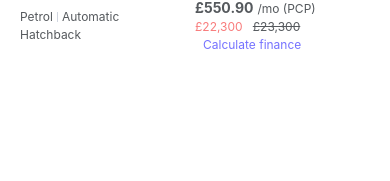
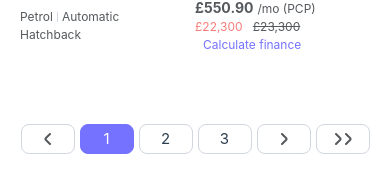
Before and after one commit to Sambuxc/delux, a Vue app: page / in a window 390 px wide. Shown: the part 1445-1626 px from the top of the page. Before the commit the page ends 1539 px from the top, so only its background shows below. Built offline with nearby package versions, Linux system fonts and the light colour scheme; a web font is replaced by a local one.

Commit message:
- Listings Pagination Component styled for mobile - Return to top link

```diff
--- a/src/assets/base.scss
+++ b/src/assets/base.scss
@@ -88,3 +88,9 @@ p {
   font-weight: 400;
   color: $text-black;
 }
+
+a {
+  text-decoration: none;
+  color: black;
+  transition: 0.4s;
+}
--- a/src/assets/main.scss
+++ b/src/assets/main.scss
@@ -5,18 +5,3 @@
 #app {
   font-weight: normal;
 }
-
-a {
-  text-decoration: none;
-  color: black;
-  transition: 0.4s;
-}
-
-@media (hover: hover) {
-  a:hover {
-    /* background-color: 0.8; */
-  }
-}
-
-@media (min-width: 1024px) {
-}
--- a/src/assets/sass/mixins.scss
+++ b/src/assets/sass/mixins.scss
@@ -2,3 +2,13 @@
   display: flex;
   align-items: center;
 }
+
+@mixin btn-primary {
+  @include flex-base;
+  justify-content: center;
+  padding: 8px;
+  border-radius: 8px;
+  border: 1px solid $framework-borders;
+  background: none;
+  text-align: center;
+}
--- a/src/components/Listings.vue
+++ b/src/components/Listings.vue
@@ -1,6 +1,7 @@
 <script setup>
 import ListingTile from "./ListingTile.vue";
 import ListingTileAd from "./ListingTileAd.vue";
+import Pagination from "./Pagination.vue";
 </script>
 
 <template>
@@ -13,6 +14,7 @@ import ListingTileAd from "./ListingTileAd.vue";
     <ListingTile name="2019 (19) Renault Zoe" desc="i R135 Rapid Charge ZE50" spec="325 miles,EV,Automatic,Hatchback" monthly_price="550.90" total_price="23,300" discount_price="22,300" imgUrl="renault.jpeg" />
     <ListingTile name="2020 (20) Peugeot 208" desc="1.2 PureTech 100 GT-Line" spec="Petrol,Automatic,Hatchback" monthly_price="550.90" total_price="23,300" discount_price="22,300" imgUrl="peugeot.jpeg" />
   </section>
+  <Pagination />
 </template>
 
 <style lang="scss">
--- /dev/null
+++ b/src/components/Pagination.vue
@@ -0,0 +1,50 @@
+<script setup>
+import IconLeft from "./icons/IconLeft.vue"
+import IconRight from "./icons/IconRight.vue"
+</script>
+<template>
+    <div class="pagination">
+      <ul>
+        <li>
+          <IconLeft />
+        </li>
+        <li class="active">1</li>
+        <li>2</li>
+        <li>3</li>
+        <li>
+          <IconRight />
+        </li>
+        <li>
+          <IconRight />
+          <IconRight />
+        </li>
+      </ul>
+    </div>
+</template>
+
+<style lang="scss">
+.pagination {
+  padding: 30px 13px;
+
+  ul {
+    @include flex-base;
+    justify-content: center;
+    gap: 5px;
+    padding: 0;
+    width: 100%;
+    list-style: none;
+
+    li {
+      @include btn-primary;
+      width: 54px;
+      height: 30px;
+
+    }
+    li.active {
+      color: $text-white;
+      border-color: $brand-primary;
+      background: $brand-primary;
+    }
+  }
+}
+</style>
--- /dev/null
+++ b/src/components/icons/IconLeft.vue
@@ -0,0 +1,15 @@
+<template>
+  <svg
+    xmlns="http://www.w3.org/2000/svg"
+    width="10"
+    height="12"
+    viewBox="0 0 10 12"
+    fill="none">
+    <path
+      d="M7 11.0001L2.7071 6.70716C2.31658 6.31664 2.31658 5.68347 2.70711 5.29295L7 1.00011"
+      stroke="#55595D"
+      stroke-width="2"
+      stroke-linecap="round"
+      stroke-linejoin="round" />
+  </svg>
+</template>
--- /dev/null
+++ b/src/components/icons/IconRight.vue
@@ -0,0 +1,15 @@
+<template>
+  <svg
+    xmlns="http://www.w3.org/2000/svg"
+    width="10"
+    height="12"
+    viewBox="0 0 10 12"
+    fill="none">
+    <path
+      d="M3 0.999893L7.2929 5.29284C7.68342 5.68336 7.68342 6.31653 7.29289 6.70705L3 10.9999"
+      stroke="#55595D"
+      stroke-width="2"
+      stroke-linecap="round"
+      stroke-linejoin="round" />
+  </svg>
+</template>
```
